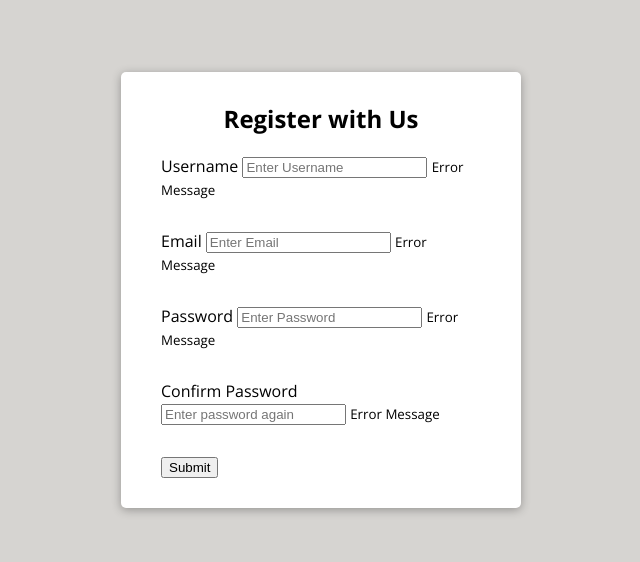
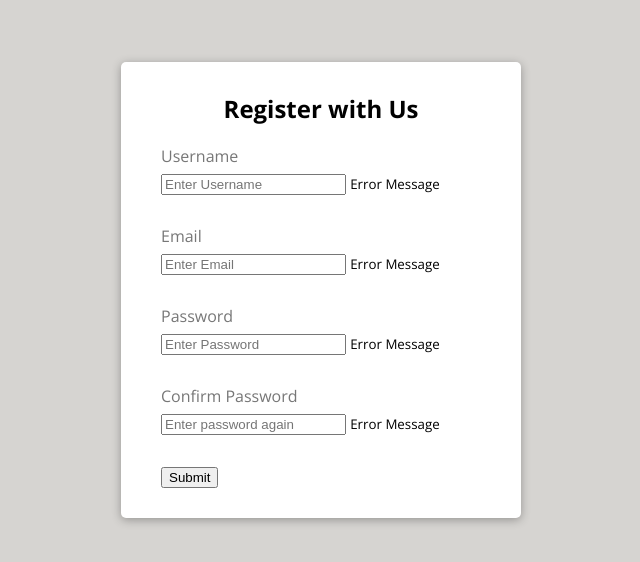
Before and after one commit to Ramona-Saintandre/BT-20vanillaJSproject, a plain HTML site: page Form-validator/index.html in a window 1280 px wide. Shown: the part 110-672 px from the top of the page, without its empty margins (319-959 px from the left). Drawn offline with nearby package versions, Linux system fonts and the light colour scheme.

Commit message:
styled FC labels

```diff
--- a/Form-validator/style.css
+++ b/Form-validator/style.css
@@ -35,3 +35,9 @@ body{
     padding-bottom: 20px;
     position: relative;
   }
+
+  .form-control label{
+    color: #777;
+     display: block;  /*labels are set inline by default, so changing it block to align */
+     margin-bottom: 5px;
+  }
```
